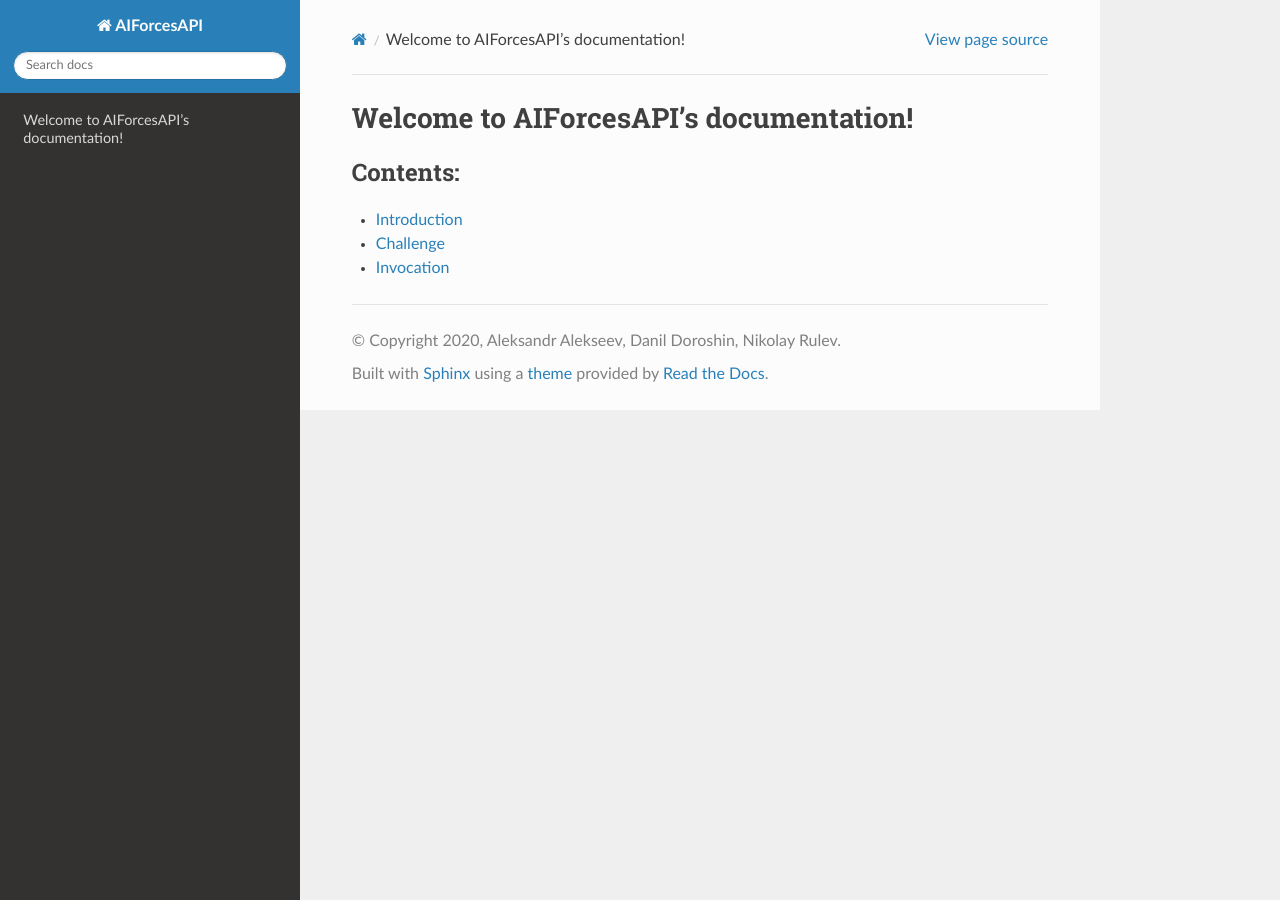
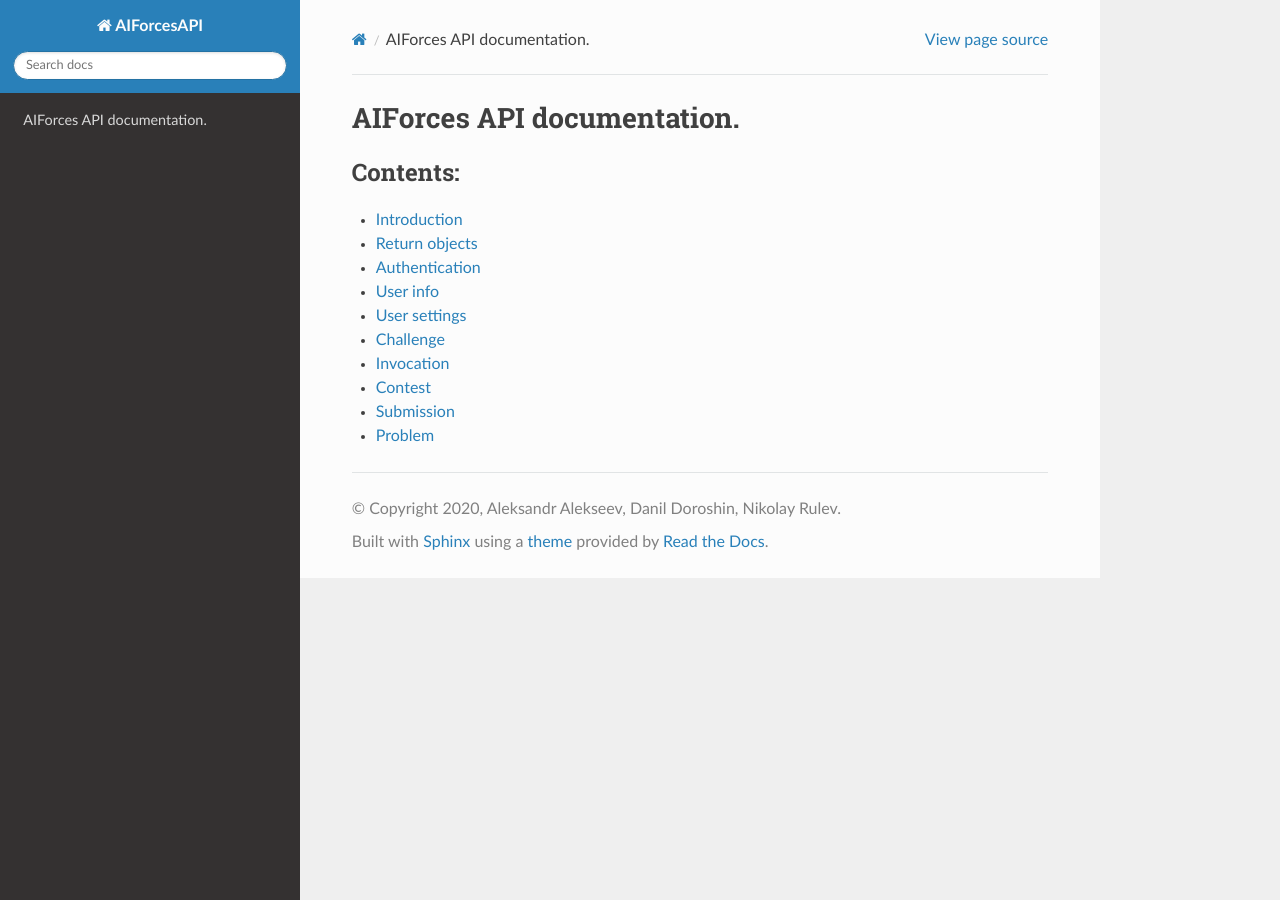
Before and after one commit to AIForces/AIForcesAPI, a Sphinx documentation site: the page built from docs/source/contents.rst, in a window 1280 px wide. Built offline with Sphinx 7.4.7 and the Read the Docs theme 2.0.0, drawn with Linux system fonts in a browser that asks for light colours.

Commit message:
Added API layout prototype

```diff
--- /dev/null
+++ b/docs/source/authentication.rst
@@ -0,0 +1,2 @@
+Authentication
+--------------
--- a/docs/source/contents.rst
+++ b/docs/source/contents.rst
@@ -1,9 +1,4 @@
-.. AIForcesAPI documentation master file, created by
-   sphinx-quickstart on Mon Jan 27 22:31:01 2020.
-   You can adapt this file completely to your liking, but it should at least
-   contain the root `toctree` directive.
-
-Welcome to AIForcesAPI's documentation!
+AIForces API documentation.
 =======================================
 
 .. toctree::
@@ -11,5 +6,12 @@ Welcome to AIForcesAPI's documentation!
    :caption: Contents:
 
    introduction
+   return_objects
+   authentication
+   user_info
+   user_settings
    challenge
    invocation
+   contest
+   submission
+   problem
--- /dev/null
+++ b/docs/source/contest.rst
@@ -0,0 +1,2 @@
+Contest
+-------
--- /dev/null
+++ b/docs/source/problem.rst
@@ -0,0 +1,2 @@
+Problem
+-------
--- /dev/null
+++ b/docs/source/return_objects.rst
@@ -0,0 +1,2 @@
+Return objects
+--------------
--- /dev/null
+++ b/docs/source/submission.rst
@@ -0,0 +1,2 @@
+Submission
+----------
--- /dev/null
+++ b/docs/source/user_info.rst
@@ -0,0 +1,2 @@
+User info
+---------
--- /dev/null
+++ b/docs/source/user_settings.rst
@@ -0,0 +1,2 @@
+User settings
+-------------
```
